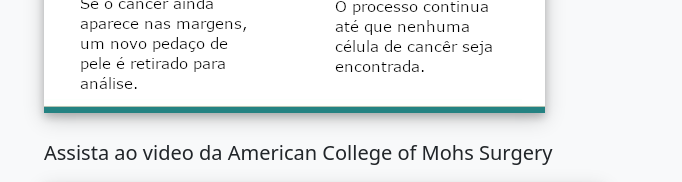
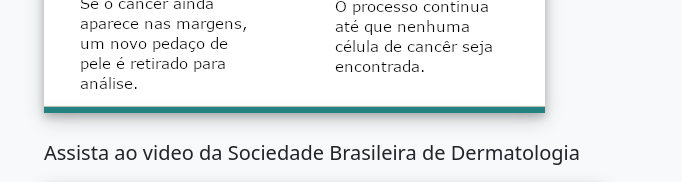
Before and after one commit to fvgodoy/fvgodoy.github.io, a plain HTML site: page index.html in a window 1280 px wide. Shown: the part 2640-2822 px from the top of the page, without its empty margins (236-918 px from the left). Drawn offline with nearby package versions, Linux system fonts and the light colour scheme.

Commit message:
Update index.html
Troca frase do video

```diff
--- a/index.html
+++ b/index.html
@@ -107,7 +107,7 @@
                         <img class="mohs" src="images/stepsverde.png" alt="Dra. Mariana Meireles">
 
                     <br>
-                    <p class="lead">Assista ao video da American College of Mohs Surgery
+                    <p class="lead">Assista ao video da Sociedade Brasileira de Dermatologia
                     </p>
 
 
```
